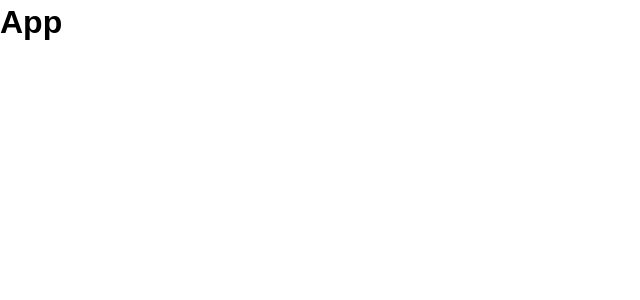
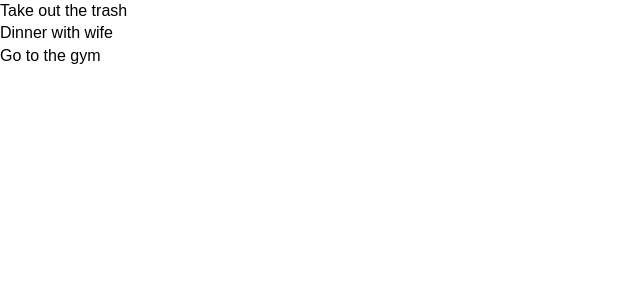
Before and after one commit to MerlotBot/react-todo-app, a React (Create React App) app: page / in a window 1280 px wide. Shown: the top 300 px of the page, without its empty margins (0-640 px from the left). Built offline with nearby package versions, Linux system fonts and the light colour scheme.

Commit message:
added todo item

```diff
--- a/src/App.js
+++ b/src/App.js
@@ -1,11 +1,32 @@
 import React, { Component } from "react";
+import Todos from "../src/components/Todos";
+
 import "./App.css";
 
 class App extends Component {
+  state = {
+    todos: [
+      {
+        id: 1,
+        title: "Take out the trash",
+        completed: false
+      },
+      {
+        id: 2,
+        title: "Dinner with wife",
+        completed: false
+      },
+      {
+        id: 3,
+        title: "Go to the gym",
+        completed: false
+      }
+    ]
+  };
   render() {
     return (
       <div className="App">
-        <h1>App</h1>
+        <Todos todos={this.state.todos} />
       </div>
     );
   }
--- /dev/null
+++ b/src/components/TodoItem.js
@@ -0,0 +1,13 @@
+import React, { Component } from "react";
+
+class componentName extends Component {
+  render() {
+    return (
+      <div>
+        <p>{this.props.todo.title}</p>
+      </div>
+    );
+  }
+}
+
+export default componentName;
--- /dev/null
+++ b/src/components/Todos.js
@@ -0,0 +1,10 @@
+import React, { Component } from "react";
+import TodoItem from "./TodoItem";
+
+class Todos extends Component {
+  render() {
+    return this.props.todos.map(todo => <TodoItem key={todo.id} todo={todo} />);
+  }
+}
+
+export default Todos;
```
